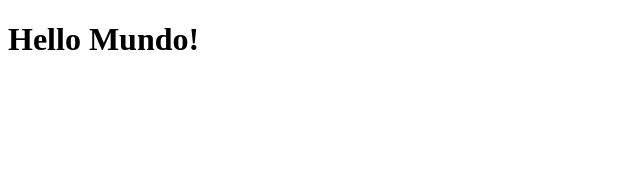
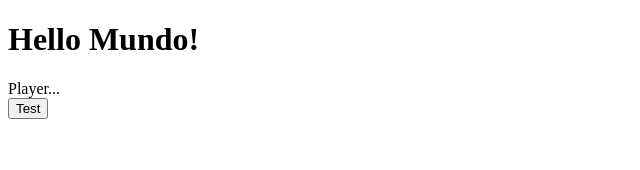
Before and after one commit to CoffeeVictor/mugic, a Next.js app: page / in a window 1280 px wide. Shown: the top 170 px of the page, without its empty margins (0-640 px from the left). Built offline with nearby package versions, Linux system fonts and the light colour scheme; no server answers.

Commit message:
Creates websocket context

```diff
--- a/src/app/layout.tsx
+++ b/src/app/layout.tsx
@@ -1,4 +1,5 @@
 import { ClerkProvider } from '@clerk/nextjs';
+import { MugicWebSocketProvider } from '~/context/MugicWebSocketContext';
 
 export const metadata = {
 	title: 'Next.js 13 with Clerk',
@@ -11,9 +12,11 @@ export default function RootLayout({
 }) {
 	return (
 		<ClerkProvider>
-			<html lang='en'>
-				<body>{children}</body>
-			</html>
+			<MugicWebSocketProvider>
+				<html lang='en'>
+					<body>{children}</body>
+				</html>
+			</MugicWebSocketProvider>
 		</ClerkProvider>
 	);
 }
--- a/src/app/page.tsx
+++ b/src/app/page.tsx
@@ -1,4 +1,5 @@
 import { currentUser } from '@clerk/nextjs';
+import { Player } from '~/components/Player';
 
 const Home = async () => {
 	const user = await currentUser();
@@ -6,6 +7,7 @@ const Home = async () => {
 	return (
 		<>
 			<h1>Hello Mundo!</h1>
+			<Player />
 		</>
 	);
 };
--- a/src/components/Player.tsx
+++ b/src/components/Player.tsx
@@ -1,7 +1,15 @@
 'use client';
 
 import React from 'react';
+import { useMugicWebSocket } from '~/hooks/useMugicWebSocket';
 
 export const Player: React.FC = () => {
-	return <div>Player...</div>;
+	const mugic = useMugicWebSocket();
+
+	return (
+		<>
+			<div>Player...</div>
+			<button onClick={mugic.test}>Test</button>
+		</>
+	);
 };
--- /dev/null
+++ b/src/context/MugicWebSocketContext.tsx
@@ -0,0 +1,29 @@
+'use client';
+
+import React, { createContext, type PropsWithChildren } from 'react';
+
+export type MugicWebSocketContextType = {
+	test: () => void;
+};
+
+export const MugicWebSocketContext = createContext(
+	{} as MugicWebSocketContextType
+);
+
+export const MugicWebSocketProvider: React.FC<PropsWithChildren> = (props) => {
+	const { children } = props;
+
+	const test = () => {
+		console.log('Hello from context');
+	};
+
+	return (
+		<MugicWebSocketContext.Provider
+			value={{
+				test,
+			}}
+		>
+			{children}
+		</MugicWebSocketContext.Provider>
+	);
+};
--- /dev/null
+++ b/src/hooks/useMugicWebSocket.ts
@@ -0,0 +1,8 @@
+import { useContext } from 'react';
+import { MugicWebSocketContext } from '~/context/MugicWebSocketContext';
+
+export function useMugicWebSocket() {
+	const mugicWebSocketContext = useContext(MugicWebSocketContext);
+
+	return mugicWebSocketContext;
+}
```
